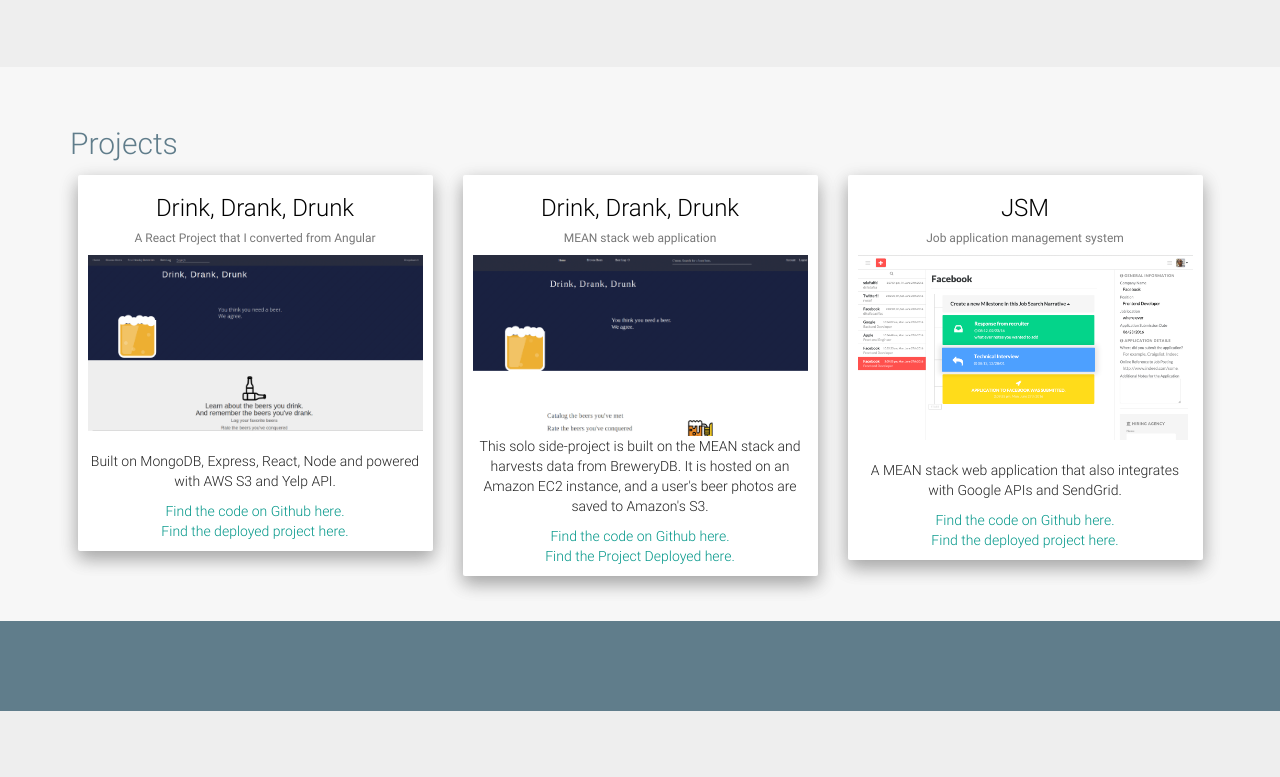
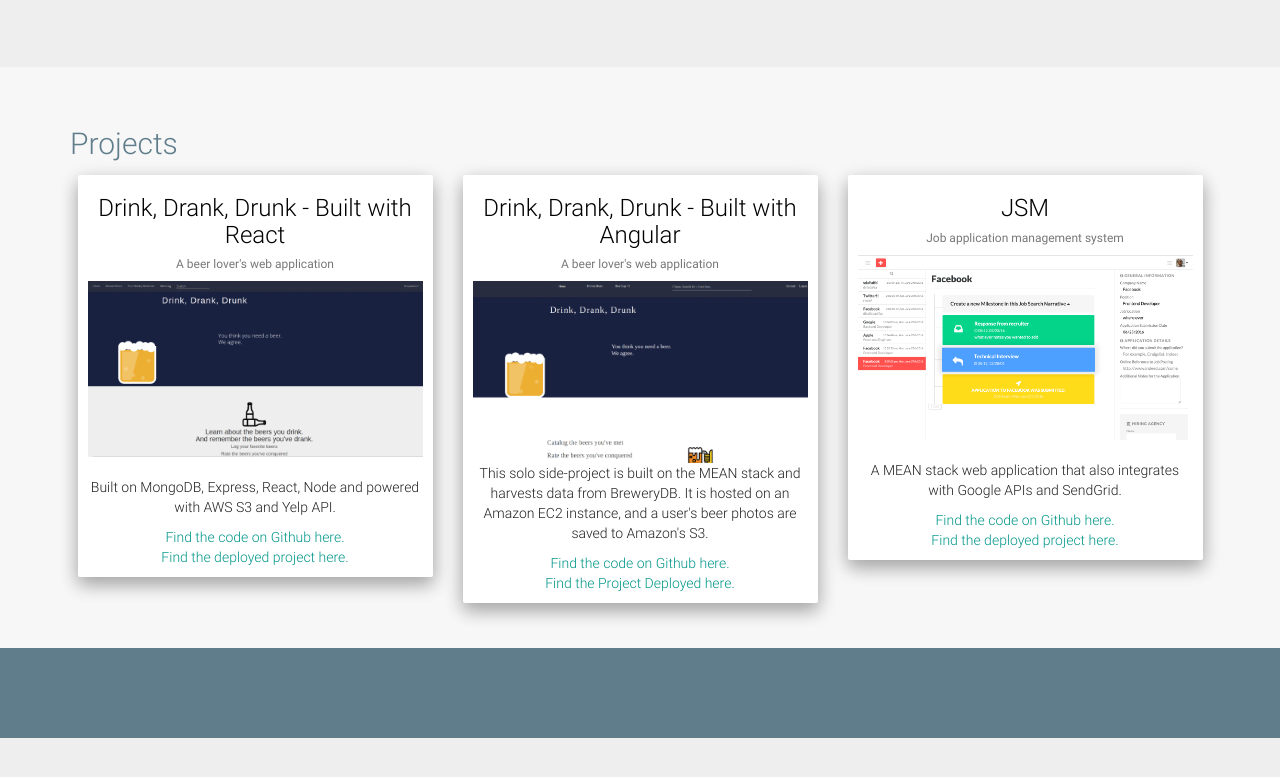
Before and after one commit to WindUpDurb/portfolio-site, a website: page index.html in a window 1280 px wide. Shown: the part 1550-2327 px from the top of the page. Drawn offline with nearby package versions, Linux system fonts and the light colour scheme.

Commit message:
Wording Revision

```diff
--- a/index.html
+++ b/index.html
@@ -137,8 +137,8 @@
             <div class="col-sm-4">
                 <div style="padding: 10px;" class="card text-center">
                     <div class="card-block">
-                        <h4 style="color: black" class="card-title">Drink, Drank, Drunk</h4>
-                        <h6 class="card-subtitle text-muted">A React Project that I converted from Angular</h6>
+                        <h4 style="color: black" class="card-title">Drink, Drank, Drunk - Built with React</h4>
+                        <h6 class="card-subtitle text-muted">A beer lover's web application</h6>
                     </div>
                     <img src="http://windupdurb.github.io/portfolio-site/img/drink-drank-drunk-react.png" alt="Card image" class="img-responsive">
                     <div class="card-block">
@@ -155,8 +155,8 @@
             <div class="col-sm-4">
                 <div style="padding: 10px;" class="card text-center">
                     <div class="card-block">
-                        <h4 style="color: black" class="card-title">Drink, Drank, Drunk </h4>
-                        <h6 class="card-subtitle text-muted">MEAN stack web application</h6>
+                        <h4 style="color: black" class="card-title">Drink, Drank, Drunk - Built with Angular </h4>
+                        <h6 class="card-subtitle text-muted">A beer lover's web application</h6>
                     </div>
                     <img src="http://windupdurb.github.io/portfolio-site/img/drinkdrankdrunk.png" alt="Card image" class="img-responsive">
                     <div class="card-block">
```
